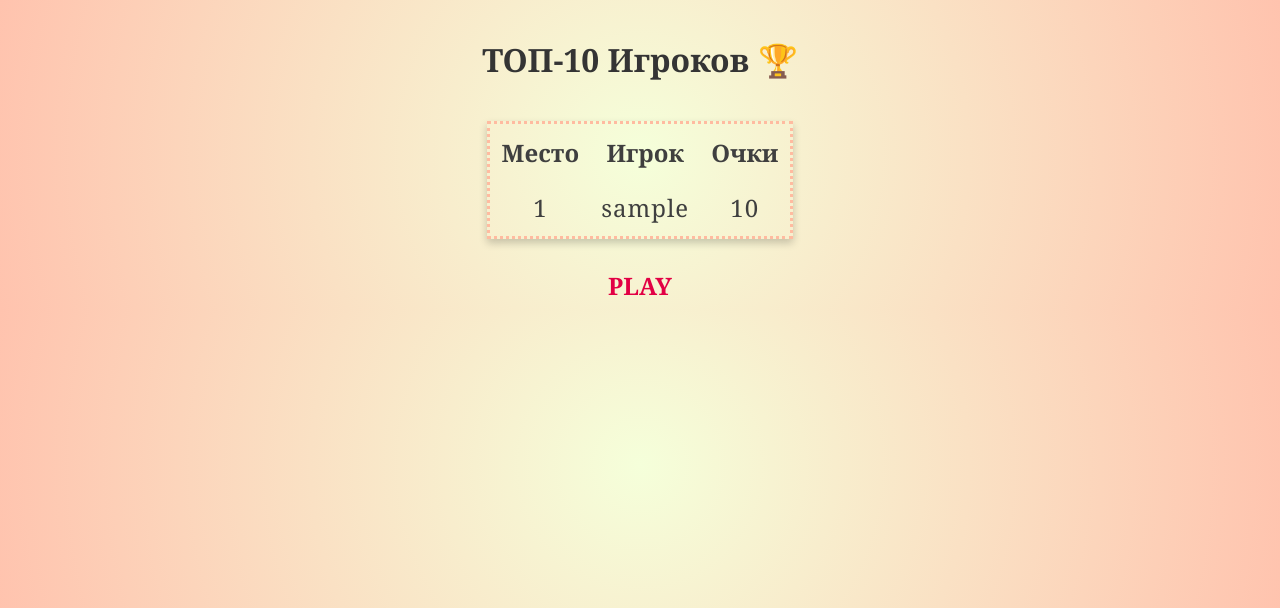
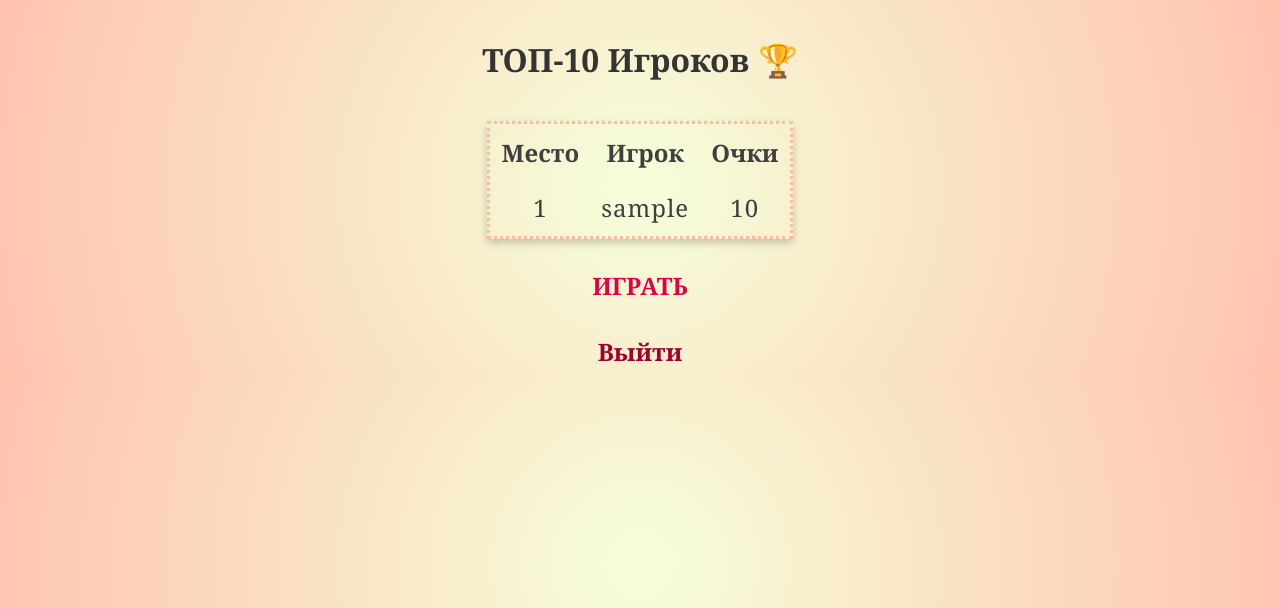
Before and after one commit to IvanaMishich/Dino-game, a Django app: page /top10/ in a window 1280 px wide. Shown: the top 608 px of the page. Run offline with Django 5.2, Linux system fonts and the light colour scheme; tables that the repository leaves empty hold one stand-in row (values such as "Sample post"); parts of the project's set-up code (start-up, migrations or seed data) failed here and were passed over.

Commit message:
Add files via upload

```diff
--- a/Dino/templates/register.html
+++ b/Dino/templates/register.html
@@ -5,12 +5,13 @@
     <meta name="viewport" content="width=device-width, initial-scale=1.0">
     <title>Регистрация</title>
 </head>
-<body style="text-align: center; font-family: Georgia; background: radial-gradient(circle, #bcfff7, #ffd2e1);">
+<body style="display: flex; flex-direction: column; justify-content: center; align-items: center; font-family: Georgia; background: radial-gradient(circle, #bcfff7, #ffd2e1);">
     <h1 style="color: #3ebbb7; margin-top: 30px; margin-bottom: 30px;">Регистрация</h1>
-    <form method="post" style="display: flex; justify-content: center; text-align: left;">
+    <form method="post" style="display: flex; flex-direction: column; justify-content: center; text-align: left;">
         {% csrf_token %}
         {{ form.as_p }}
         <input type="hidden" name="score" value="{{ request.GET.score }}">
+        <br>
         <button type="submit" style="font-size: 17px; font-family: Georgia; font-weight: bold; color: #ff548a; display: block; margin: 0 auto;">Зарегистрироваться</button>
     </form>
 </body>
--- a/Dino/templates/top10.html
+++ b/Dino/templates/top10.html
@@ -24,6 +24,11 @@
             {% endfor %}
         </tbody>
     </table>
-    <h onclick="window.location.href='/';" style="color: #e20044; font-weight: bold; cursor: pointer;">PLAY</h>
+    <h onclick="window.location.href='/';" style="color: #e20044; font-weight: bold; cursor: pointer;">ИГРАТЬ</h>
+    <br>
+    <form action="{% url 'logout' %}" method="post">
+        {% csrf_token %}
+        <a href="#" onclick="this.closest('form').submit();" style="text-decoration: none; color: #a2002b; font-weight: bold;">Выйти</a>
+    </form>
 </body>
 </html>
```
